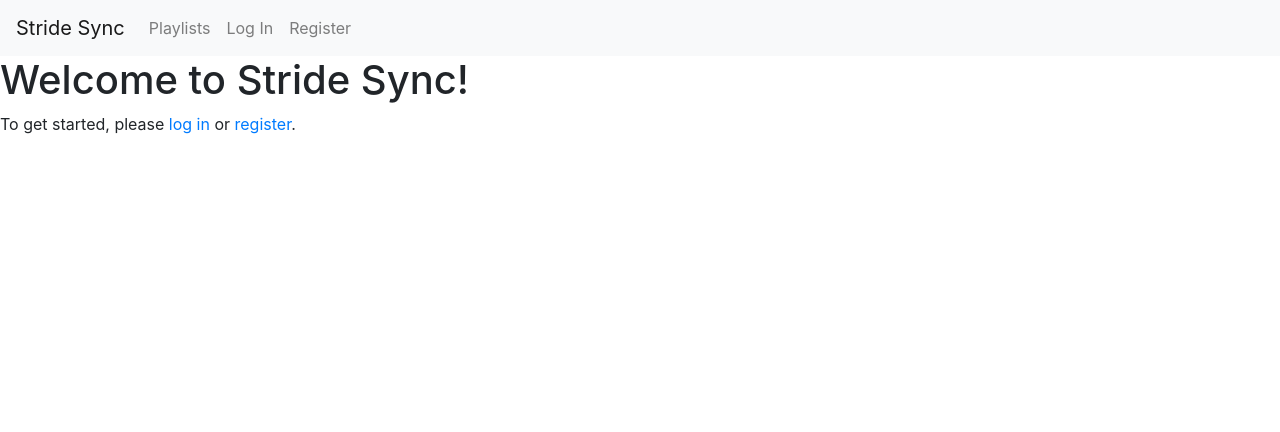
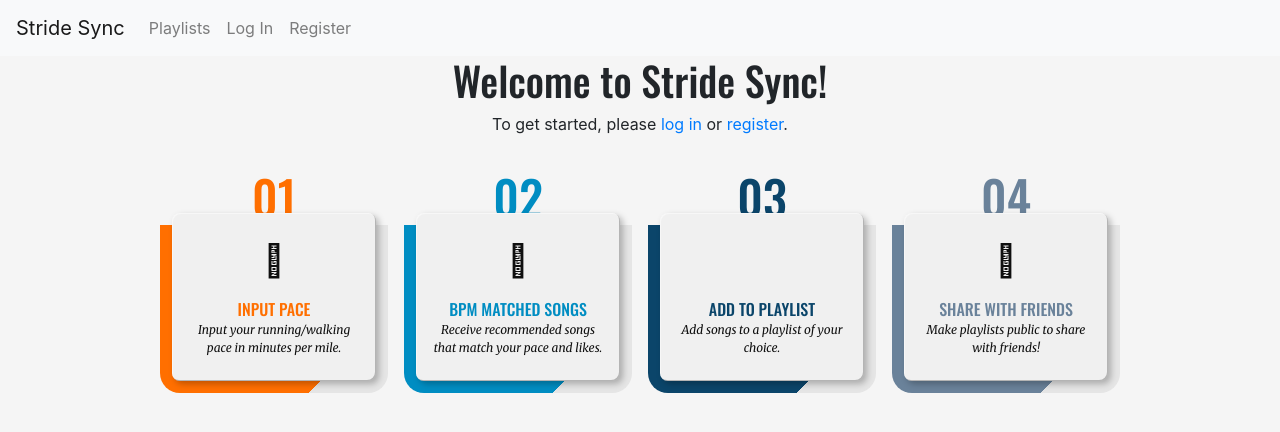
Before and after one commit to kaylynn-johnson/stride-sync, a Django app: page / in a window 1280 px wide. Shown: the top 432 px of the page. Run offline with Django 5.2, Linux system fonts and the light colour scheme; some libraries are stand-ins or nearby versions.

Commit message:
Style index page

```diff
--- a/playlist/static/playlist/styles.css
+++ b/playlist/static/playlist/styles.css
@@ -0,0 +1,119 @@
+@import url('https://fonts.googleapis.com/css2?family=Merriweather:ital@1&family=Oswald:wght@500&display=swap');
+@import url('https://pro.fontawesome.com/releases/v6.0.0-beta1/css/all.css');
+
+/* grid layout */
+ol, ol::before, ol::after,
+ol *, ol *::before, ol *::after { margin: 0; padding: 0; box-sizing: border-box }
+ol {
+  display: grid;
+  grid-template-columns: repeat(auto-fit, minmax(12rem, 1fr));
+  gap: 1rem;
+
+  width: min(60rem, calc(100% - 2rem));
+  margin-inline: auto;
+  padding-block: 1rem;
+
+  list-style: none;
+  counter-reset: count;
+}
+
+/* card layout/styling */
+ol > li {
+  --card-background-color: #f0f0f0;
+  --card-text-color: #0F0F0F;
+  --card-border-radius: 0.5rem;
+  --card-padding-block: 1.5rem;
+  --card-padding-inline: 1rem;
+
+  --outset-size: 0.75rem;
+  --outset-background-color: #e5e5e5;
+
+  --number-font-size: 3rem;
+  --number-overlap: 0.5rem;
+  --number-font-family: 'Oswald', sans-serif;
+  --number-font-weight: 500;
+
+  margin: var(--outset-size);
+  margin-top: calc(var(--number-font-size) - var(--number-overlap));
+  border-radius: var(--card-border-radius);
+  padding-block: var(--card-padding-block);
+  padding-inline: var(--card-padding-inline);
+
+  color: var(--card-text-color);
+  background-color: var(--card-background-color);
+  box-shadow:
+    inset 1px 1px 0px rgb(255 255 255 / .5),
+    inset -1px -1px 0px rgb(0 0 0 / .25),
+    calc(var(--outset-size) * .25) calc(var(--outset-size) * .25) calc(var(--outset-size) * .5) rgb(0 0 0 / .25);
+  position: relative;
+  counter-increment: count;
+}
+
+ol > li::after{
+  content: counter(count, decimal-leading-zero);
+  position: absolute;
+
+  bottom: calc(100% - var(--number-overlap));
+  left: 50%;
+  transform: translateX(-50%);
+
+  color: var(--accent-color);
+  font-family: var(--number-font-family);
+  font-weight: var(--number-font-weight);
+  font-size: var(--number-font-size);
+  line-height: 1;
+  z-index: -1;
+}
+ol > li::before{
+  content: "";
+  position: absolute;
+  width: calc(100% + (var(--outset-size) * 2));
+  height: 100%;
+  bottom: calc(var(--outset-size) * -1);
+  left: calc(var(--outset-size) * -1);
+  z-index: -1;
+
+  border-bottom-left-radius: calc(var(--card-border-radius) + var(--outset-size));
+  border-bottom-right-radius: calc(var(--card-border-radius) + var(--outset-size));
+
+  background-color: var(--outset-background-color);
+
+  background-image:
+    linear-gradient(to left, var(--outset-background-color) calc(var(--outset-size) * 2), transparent 0),
+    linear-gradient(135deg, var(--accent-color) 80%, var(--outset-background-color) 0);
+}
+
+/* card content */
+h1 {
+  font-size: 2.5rem;
+  font-family: 'Oswald', sans-serif;
+  text-align: center;
+  font-weight: normal
+}
+.icon{
+  font-size: 2rem;
+  text-align: center;
+  margin-bottom: calc(var(--card-padding-block) * .5);
+}
+.title {
+  text-transform: uppercase;
+  font-family: 'Oswald', sans-serif;
+  text-align: center;
+  color: var(--accent-color)
+}
+.descr {
+  color: var(--text-color);
+  font-size: 0.75rem;
+  font-family: 'Merriweather', serif;
+  text-align: center;
+}
+
+/*  */
+body {
+  background-color: #f5f5f5;
+  margin: 0;
+  padding: 0;
+  display: flex;
+  flex-direction: column;
+  justify-content: center;
+}
--- a/playlist/templates/playlist/index.html
+++ b/playlist/templates/playlist/index.html
@@ -1,6 +1,34 @@
 {% extends "playlist/layout.html" %}
+{% load static %}
 
 {% block body %}
     <h1>Welcome to Stride Sync!</h1>
-    <p>To get started, please <a href="{% url 'login' %}">log in</a> or <a href="{% url 'register' %}">register</a>.</p>
+    {% if not user.is_authenticated %}
+        <p style="text-align: center;">To get started, please <a href="{% url 'login' %}">log in</a> or <a href="{% url 'register' %}">register</a>.</p>
+    {% endif %}
+
+    <div style="height: 5px;"></div>
+    <!-- Code adapted from https://freefrontend.com/css-infographics/#2023-ol-cards-l -->
+    <ol>
+        <li style="--accent-color: #FF6F00">
+            <div class="icon"><i class="fa-thin fa-person-running"></i></div>
+            <div class="title">Input Pace</div>
+            <div class="descr">Input your running/walking pace in minutes per mile.</div>
+        </li>
+        <li style="--accent-color: #008DC2">
+            <div class="icon"><i class="fa-light fa-headphones"></i></div>
+            <div class="title">BPM Matched Songs</div>
+            <div class="descr">Receive recommended songs that match your pace and likes.</div>
+        </li>
+        <li style="--accent-color: #0B456A">
+            <div class="icon"><i class="fa-light fa-user-music"></i></div>
+            <div class="title">Add to Playlist</div>
+            <div class="descr">Add songs to a playlist of your choice.</div>
+        </li>
+        <li style="--accent-color: #6A829A">
+            <div class="icon"><i class="fa-light fa-share-nodes"></i></div>
+            <div class="title">Share with Friends</div>
+            <div class="descr">Make playlists public to share with friends!</div>
+        </li>
+    </ol>
 {% endblock %}
```
